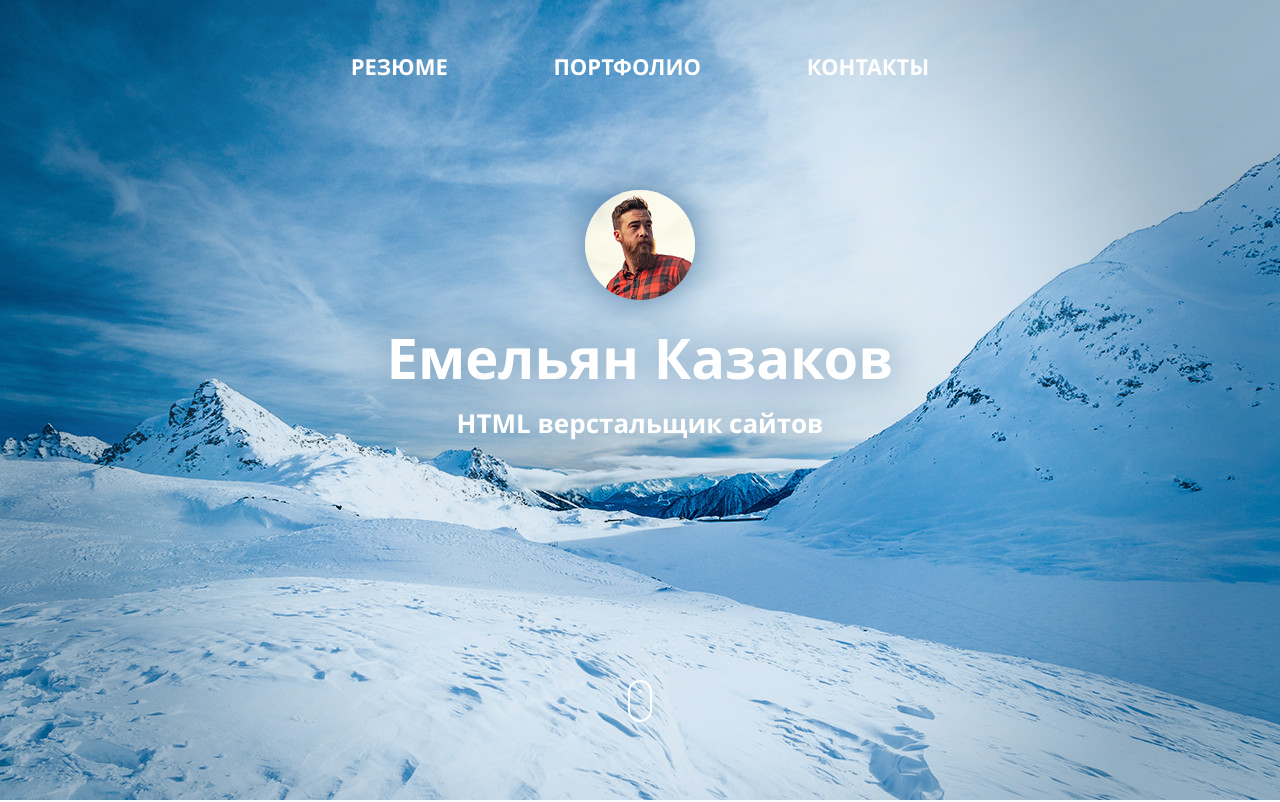
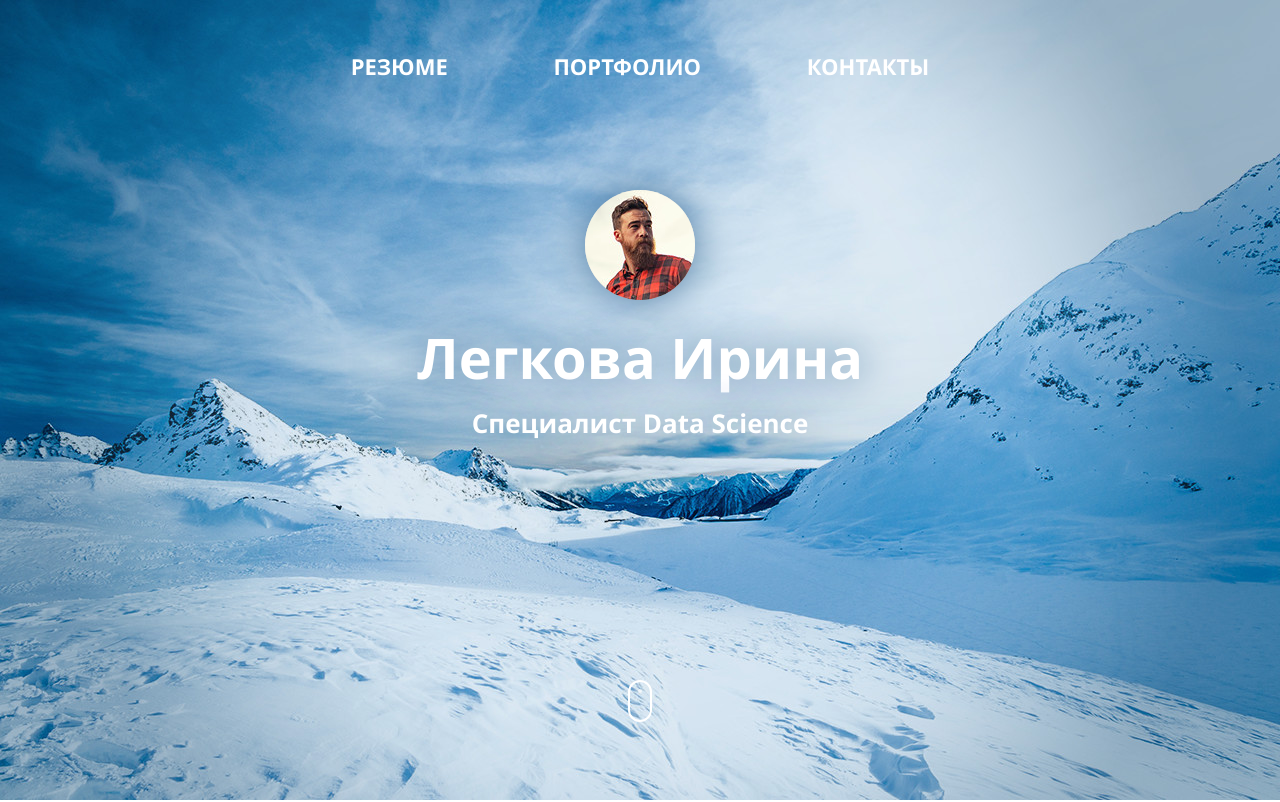
Before and after one commit to Lialel/Lialel.github.io, a plain HTML site: page index.html in a window 1280 px wide. Shown: the top 802 px of the page. Drawn offline with Linux system fonts and the light colour scheme.

Commit message:
Update index.html

```diff
--- a/index.html
+++ b/index.html
@@ -6,7 +6,7 @@
 	<meta name="viewport" content="width=device-width, initial-scale=1.0" />
 
 	<!-- Titles -->
-	<title>Персональный сайт портфолио - Емельян Казаков</title>
+	<title>Персональный сайт портфолио - Легкова Ирина</title>
 	<meta name="keywords" content="Ключевые слова...">
     <meta name="description" content="Описание страницы...">
 
@@ -67,8 +67,8 @@
 					<img src="usercontent/img/photo-small.jpg" alt="Емельян Казаков">
 				</div>
 
-				<h1 class="header__title">Емельян Казаков</h1>
-				<h2 class="header__subtitle">HTML верстальщик сайтов</h2>
+				<h1 class="header__title">Легкова Ирина</h1>
+				<h2 class="header__subtitle">Специалист Data Science</h2>
 			</div>
 
 
```
